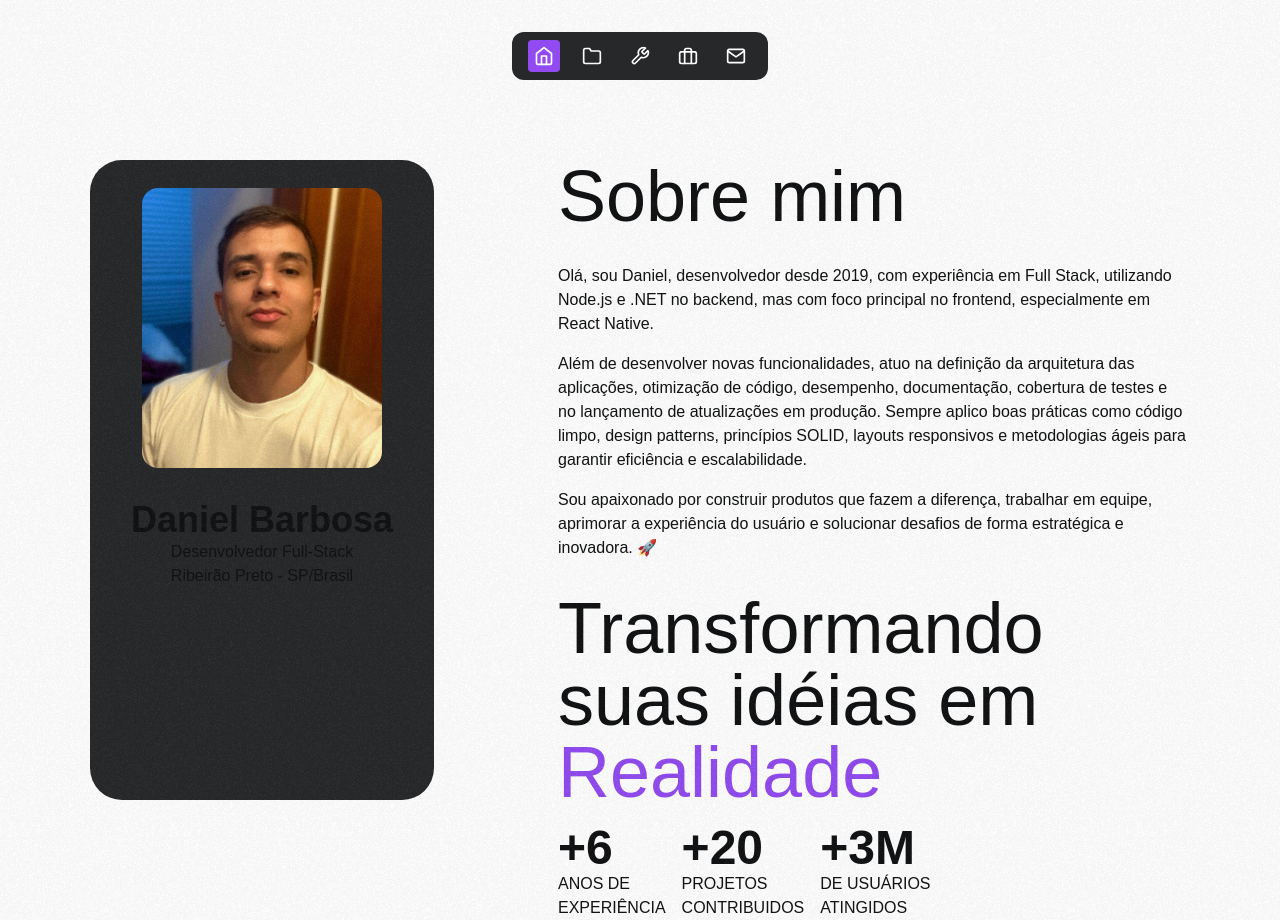
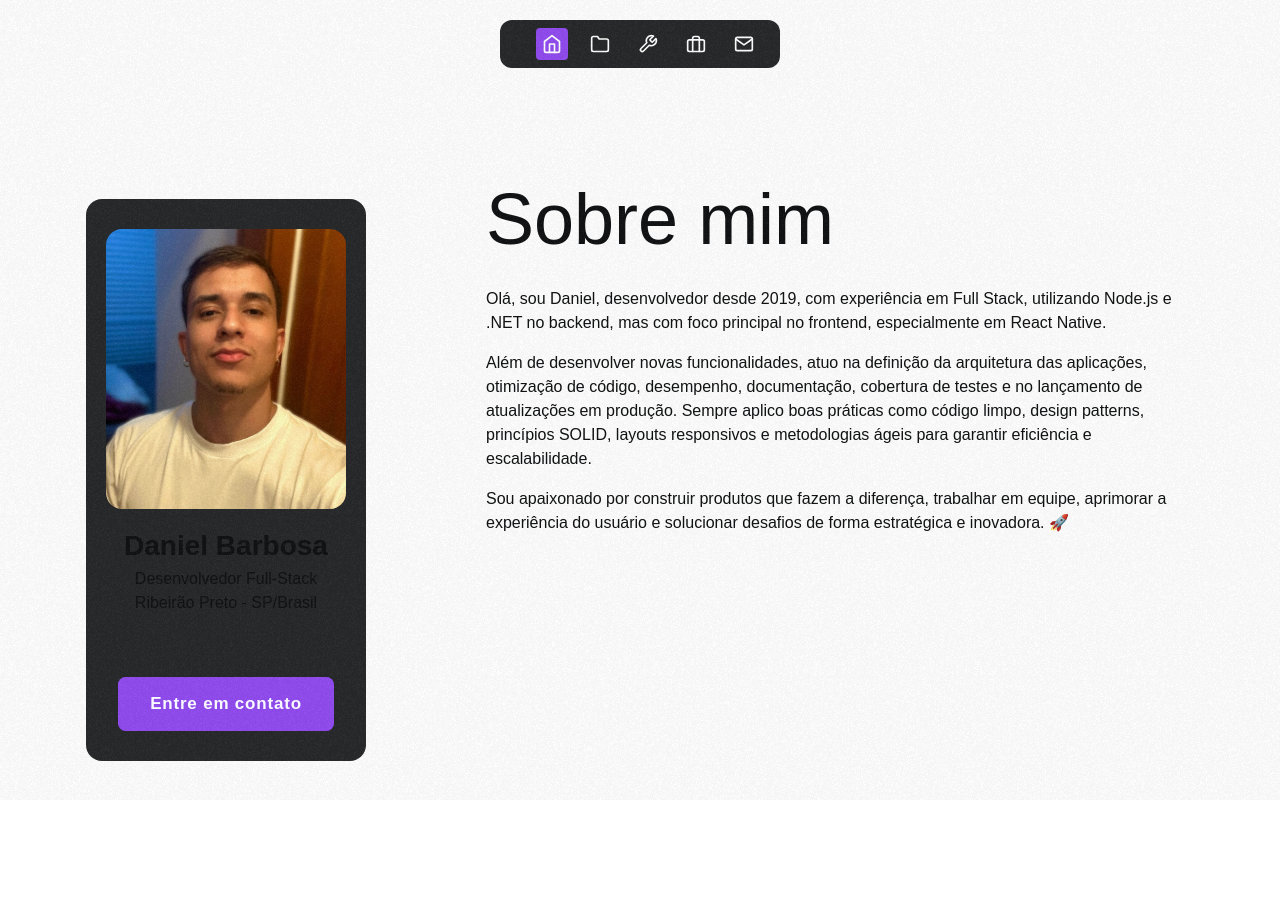
Before and after one commit to danielJunio0/portfolio, a Next.js app: page / in a window 1280 px wide. After the commit the page ends 800 px from the top, so only its background shows below. Built offline with nearby package versions, Linux system fonts and the light colour scheme.

Commit message:
Ajuste estilização do container de perfil

```diff
--- a/src/app/experience/page.tsx
+++ b/src/app/experience/page.tsx
@@ -1,8 +1,8 @@
 export default function Experience() {
 
   return (
-    <section >
-      <h1 className="text-7xl">Transformando suas idéias em {" "}
+    <section className="px-[16px]">
+      <h1 className="text-[48px] font-bold">Transformando suas idéias em {" "}
         <span className="text-[#914bf1]">
           Realidade
         </span>
--- a/src/app/layout.tsx
+++ b/src/app/layout.tsx
@@ -11,9 +11,9 @@ export default function RootLayout({
 }>) {
 
   return (
-    <html lang="en">
+    <html lang="pt-BR">
       <body>
-        <div className="w-auto min-h-screen items-center flex justify-start relative pt-40">
+        <div className="min-h-screen items-center flex justify-start relative pt-40">
           <Background />
           <NavBar />
           <div className="items-center flex flex-row gap-2 h-min justify-center w-full">
--- a/src/app/page.tsx
+++ b/src/app/page.tsx
@@ -5,7 +5,7 @@ export default function Index() {
   return (
     <main className="px-6">
       <Home/>
-      <Experience/>
+      {/* <Experience/>     */}
     </main>
   )
 }
--- a/src/components/Navbar/navbar.tsx
+++ b/src/components/Navbar/navbar.tsx
@@ -38,8 +38,8 @@ const NavBar = () => {
   ]
 
   return (
-    <div className="fixed lg:absolute top-5 lg:top-8 left-1/2 -translate-x-1/2 z-10">
-      <nav className="bg-[#272829] rounded-xl flex-row flex pt-2 pr-4 pb-2 navbar">
+    <div className="fixed top-[20px] flex-none h-auto left-[50%] z-[9] -translate-x-1/2">
+      <nav className="bg-[#272829] w-full max-w-full rounded-[12px] opacity-[1] items-center flex flex-row flex-nowrap h-[48px] justify-between px-[20px] relative">
         {items.map((item, index) => (
           <NavItem key={index} icon={item.icon} url={item.url} isActive={pathname == item.url} />
         ))}
--- a/src/components/ProfileContainer/index.tsx
+++ b/src/components/ProfileContainer/index.tsx
@@ -1,25 +1,48 @@
 import Image from "next/image";
 import ProfilePic from "../../../public/profilepic.jpg";
+import Button from "../button";
 
 const ProfileContainer = () => {
 
   return (
-    <div className="bg-[#fff0] items-center flex flex-col flex-nowrap gap-10 h-min justify-center relative lg:sticky top-10 w-min z-1 py-0 px-5">
-      <div className="contents">
+    // <div className="bg-[#fff0] opacity-[1] relative w-full items-center flex flex-none flex-col flex-nowrap gap-[40px] h-min justify-center overflow-hidden p-0 z-1">
+    //   <div className="contents">
 
-        <div className="flex-none h-[640px] relative w-[344px] z-1">
-          <div className="bg-[#272829] rounded-4xl h-full w-full opacity-100 items-center flex flex-col flex-nowrap gap-8 justify-start overflow-hidden py-7 px-5 relative ">
+    //     <div className="flex-none h-[640px] relative w-full z-1 ">
+    //       <div className="bg-[#272829] rounded-[16px] h-full w-full opacity-100 items-center flex flex-col flex-nowrap gap-8 justify-start overflow-hidden py-7 px-5 relative mx-[16px] w">
 
-            <div className="rounded-2xl h-[280px] w-[240px] overflow-hidden">
+    //         <div className="rounded-2xl h-[280px]  w-[240px] overflow-hidden">
 
-              <Image src={ProfilePic} objectFit="cover" alt="Profile Pic" className="w-full h-full object-cover" />
-            </div>
-            <div className="text-center">
-              <p className="font-bold text-4xl text-center gap-2">Daniel Barbosa</p>
-              <p>Desenvolvedor Full-Stack</p>
-              <p>Ribeirão Preto - SP/Brasil</p>
-            </div>
-          </div>
+    //           <Image src={ProfilePic} objectFit="cover" alt="Profile Pic" className="w-full h-full object-cover" />
+    //         </div>
+    //         <div className="text-center">
+    //           <p className="font-bold text-[28px] text-center gap-2">Daniel Barbosa</p>
+    //           <p className="font-[16px]">Desenvolvedor Full-Stack</p>
+    //           <p className="font-[16px]">Ribeirão Preto - SP/Brasil</p>
+    //         </div>
+    //         <Button>
+    //           Entre em contato
+    //         </Button>
+    //       </div>
+    //     </div>
+    //   </div>
+    // </div>
+    <div className=" w-full p-[16px] lg:w-fit">
+      <div className="bg-[#272829] rounded-[16px] w-full flex flex-col px-[20px] py-[30px] items-center gap-[16px]">
+        <div className="rounded-2xl h-[280px]  w-[240px] overflow-hidden">
+
+          <Image src={ProfilePic} objectFit="cover" alt="Profile Pic" className="w-full h-full object-cover" />
+        </div>
+        <div className="text-center">
+          <p className="font-bold text-[28px] text-center gap-2">Daniel Barbosa</p>
+          <p className="font-[16px]">Desenvolvedor Full-Stack</p>
+          <p className="font-[16px]">Ribeirão Preto - SP/Brasil</p>
+        </div>
+        <div className="mt-[46px]">
+
+          <Button>
+            Entre em contato
+          </Button>
         </div>
       </div>
     </div>
--- a/src/components/button/index.tsx
+++ b/src/components/button/index.tsx
@@ -1,9 +1,9 @@
-const Button = () =>{
+import styles from './styles.css';
+
+export default function Button({ children }) {
   return (
-    <div>
-
-    </div>
-  )
+    <button className={styles.button}>
+      <span>{children}</span>
+    </button>
+  );
 }
-
-export default Button;
--- /dev/null
+++ b/src/components/button/styles.css
@@ -0,0 +1,52 @@
+/* From Uiverse.io by BHARGAVPATEL1244 */
+button {
+ outline: none;
+ cursor: pointer;
+ border: none;
+ padding: 0.9rem 2rem;
+ margin: 0;
+ font-family: inherit;
+ font-size: 14px;
+ position: relative;
+ display: inline-block;
+ letter-spacing: 0.05rem;
+ font-weight: 700;
+ font-size: 17px;
+ border-radius: 8px;
+ overflow: hidden;
+ background: #6130a5;
+ color: ghostwhite;
+}
+
+button span {
+ position: relative;
+ z-index: 10;
+ transition: color 0.4s;
+}
+
+button:hover span {
+ color: white;
+}
+
+button::before,
+button::after {
+ position: absolute;
+ top: 0;
+ left: 0;
+ width: 100%;
+ height: 100%;
+ z-index: 0;
+}
+
+button::before {
+ content: "";
+ background: #914bf1;
+ width: 120%;
+ left: -10%;
+ transform: skew(30deg);
+ transition: transform 0.4s cubic-bezier(0.3, 1, 0.8, 1);
+}
+
+button:hover::before {
+ transform: translate3d(100%, 0, 0);
+}
```
